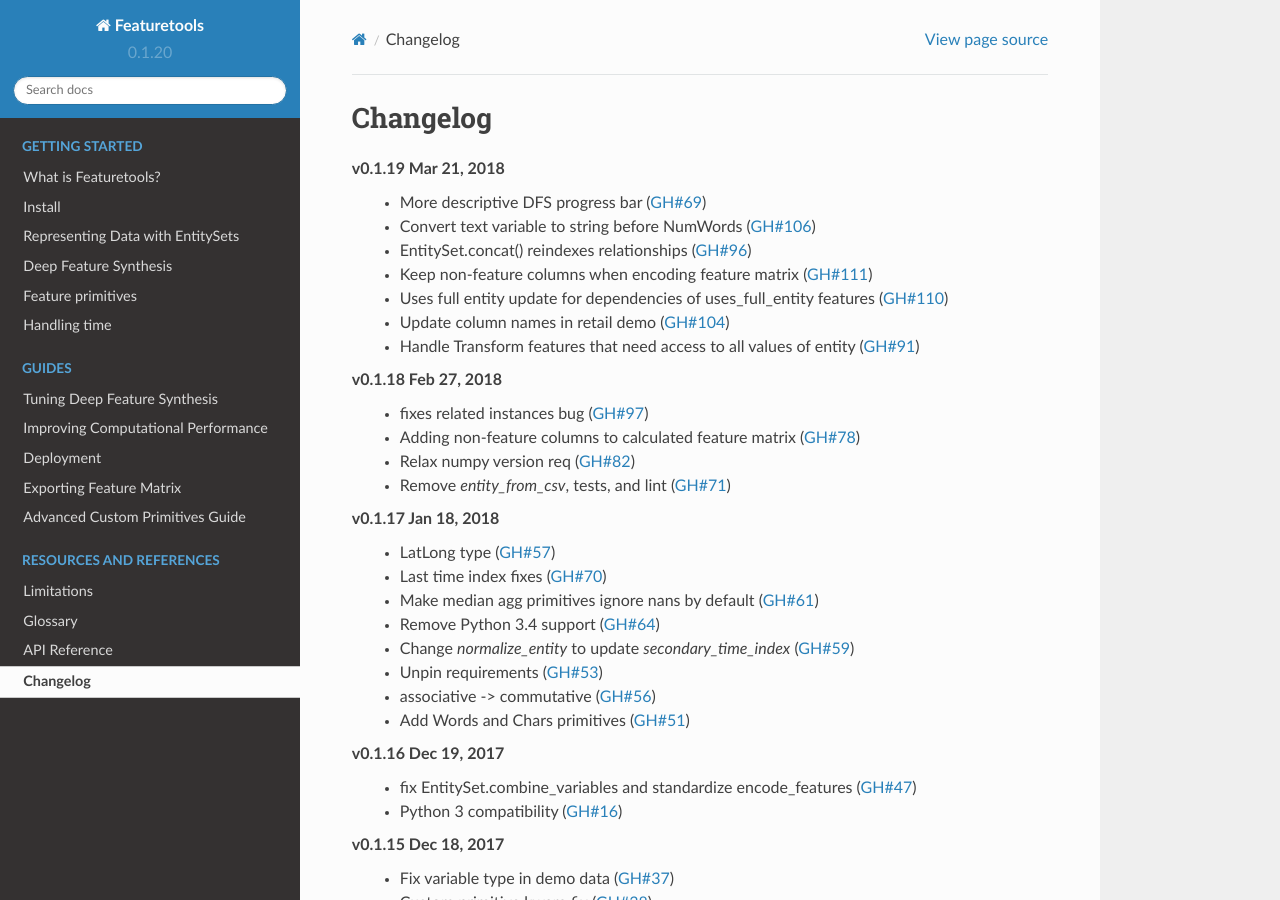
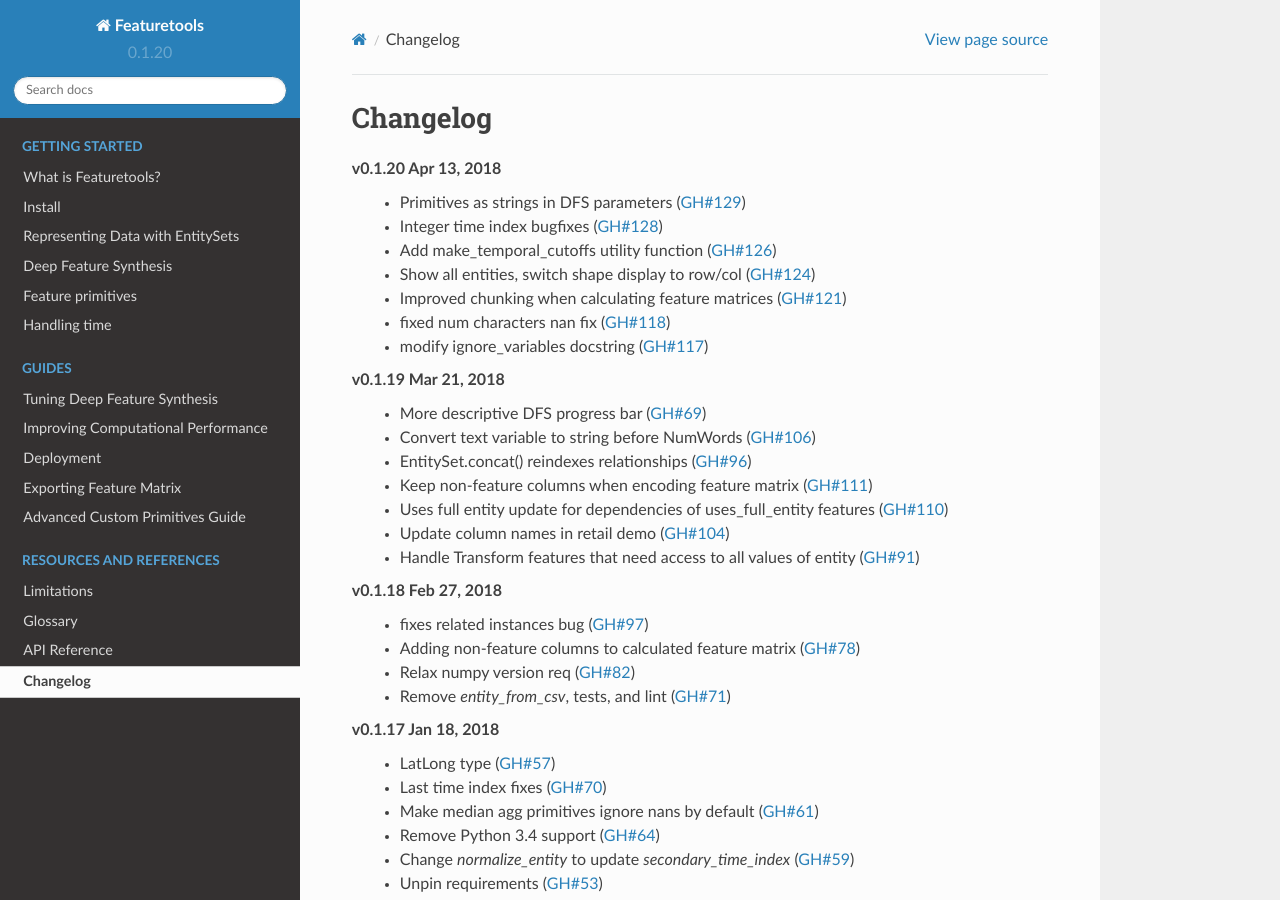
Before and after one commit to alteryx/featuretools, a Sphinx documentation site: the page built from docs/source/changelog.rst, in a window 1280 px wide and 900 px high. Built offline with Sphinx 7.4.7 and the Read the Docs theme 2.0.0, drawn with Linux system fonts in a browser that asks for light colours; comment, search, counter and statistics services are not loaded.

Commit message:
updated changelog

```diff
--- a/docs/source/changelog.rst
+++ b/docs/source/changelog.rst
@@ -2,6 +2,15 @@
 
 Changelog
 ---------
+**v0.1.20** Apr 13, 2018
+    * Primitives as strings in DFS parameters (:pr:`129`)
+    * Integer time index bugfixes (:pr:`128`)
+    * Add make_temporal_cutoffs utility function (:pr:`126`)
+    * Show all entities, switch shape display to row/col (:pr:`124`)
+    * Improved chunking when calculating feature matrices  (:pr:`121`)
+    * fixed num characters nan fix (:pr:`118`)
+    * modify ignore_variables docstring (:pr:`117`)
+
 **v0.1.19** Mar 21, 2018
     * More descriptive DFS progress bar (:pr:`69`)
     * Convert text variable to string before NumWords (:pr:`106`)
```
